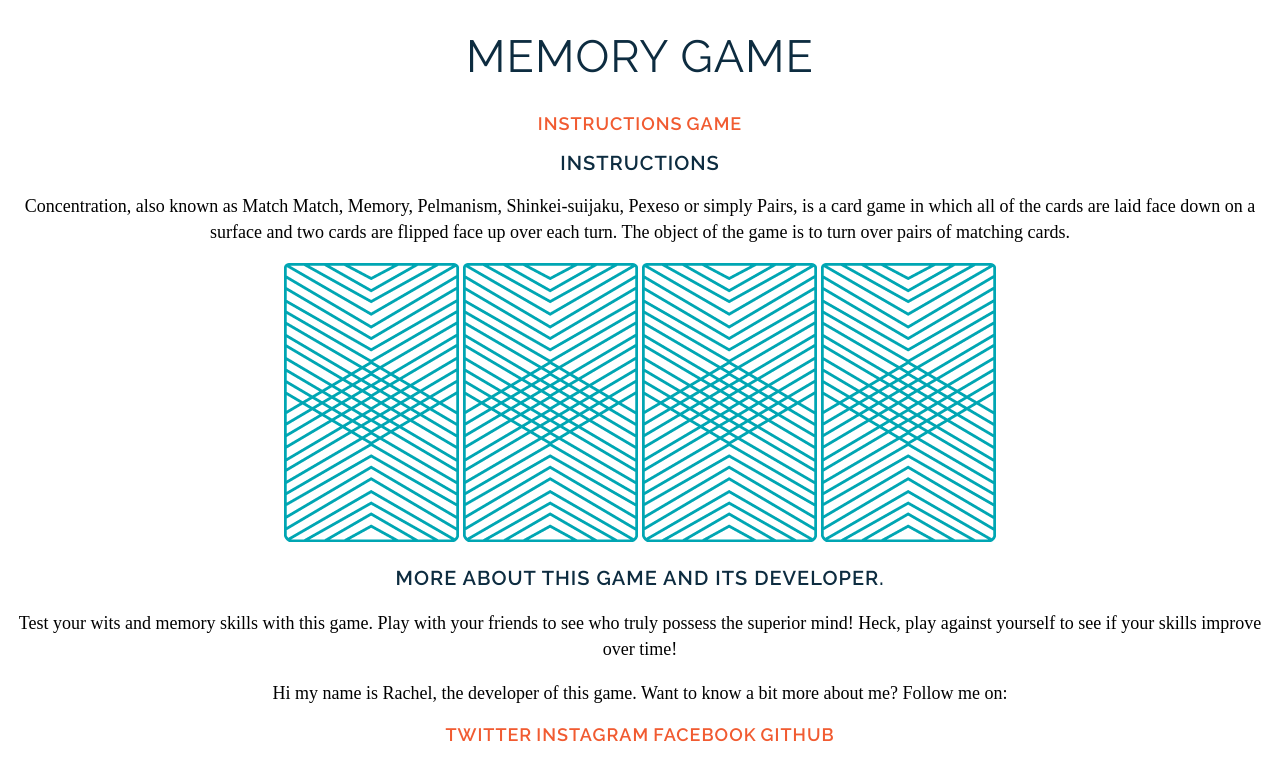
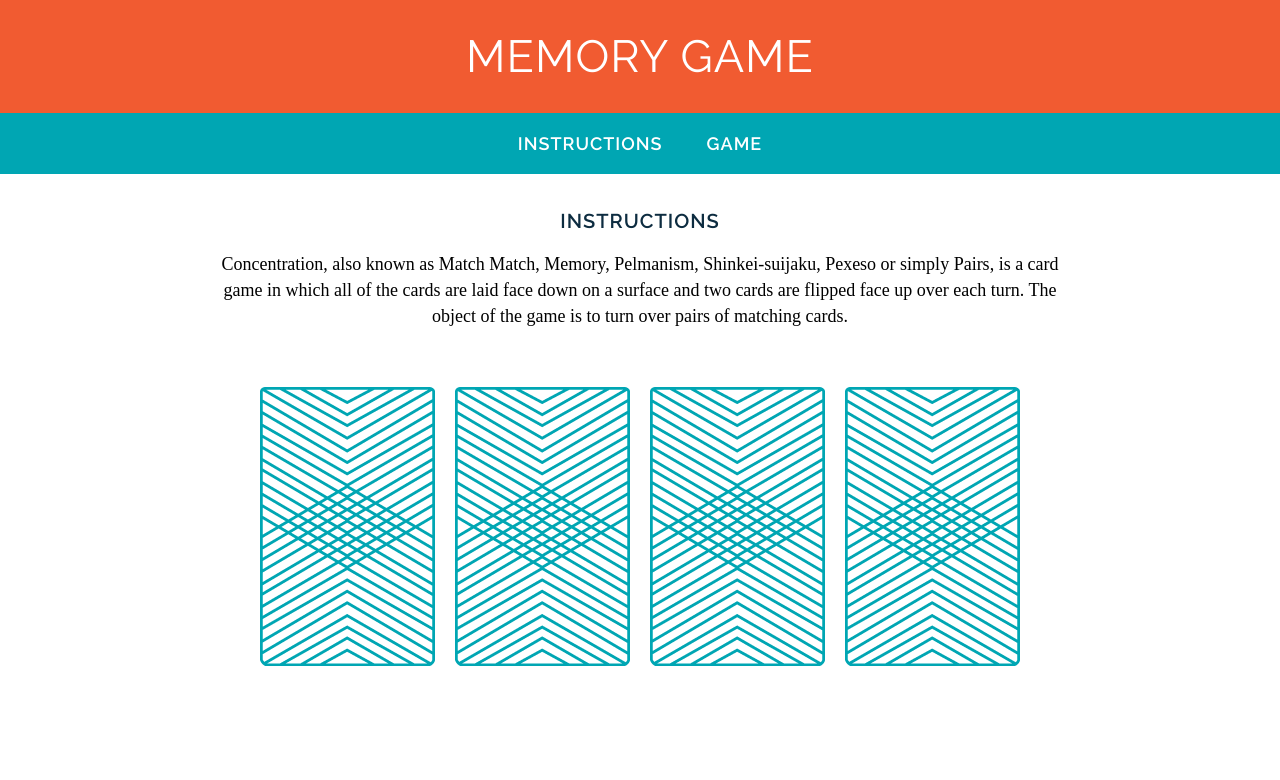
Before and after one commit to RaeBark/wdi-fundamentals-memorygame, a plain HTML site: page index.html in a window 1280 px wide. Drawn offline with Linux system fonts and the light colour scheme; a web font is replaced by a local one.

Commit message:
deleted developer info and added styling to header and nav

```diff
--- a/css/style.css
+++ b/css/style.css
@@ -1,14 +1,21 @@
 body {
 	text-align: center;
+	margin: 0;
+}
+
+header {
+	background-color: #F15B31;
+	color: #FFFFFF;
+	padding: 30px 20px;
 }
 
 a {
 	text-decoration: none;
 	font-family: Raleway;
-	color: #F15B31;
 	letter-spacing: 1px;
 	font-weight: 600;
 	font-size: 18px;
+	margin: 0 20px;
 }
 
 h1, h2, h3, a {
@@ -17,10 +24,10 @@ h1, h2, h3, a {
 
 h1 {
 	font-family: Raleway;
-	color: #0D2C40;
 	font-weight: 400;
 	letter-spacing: 1px;
 	font-size: 45px;
+	margin: 0;
 }
 
 h2, h3 {
@@ -36,3 +43,21 @@ p {
 	line-height: 26px;
 	font-size: 18px;
 }
+
+nav {
+	background-color: #00A6B3;
+	padding: 20px 0;
+}
+
+nav a {
+	color: #FFFFFF;
+}
+
+main {
+	width: 850px;
+	margin: 35px auto;
+}
+
+img {
+	margin: 40px 8px;
+}
--- a/index.html
+++ b/index.html
@@ -6,9 +6,14 @@
 	<link href="css/style.css" rel="stylesheet" type="text/css">
 </head>
 <body>
+	<header>
 		<h1>Memory Game</h1>
+	</header>
+	<nav>
 		<a href="#">Instructions</a>
 		<a href="#">Game</a>
+	</nav>
+	<main>
 		<h2>Instructions</h2>
 			<p>Concentration, also known as Match Match, Memory, Pelmanism, Shinkei-suijaku, Pexeso or simply Pairs, is a card game in which all of the cards are laid face down on a surface and two cards are flipped face up over each turn. The object of the game is to turn over pairs of matching cards.</p>
 		<div>
@@ -17,12 +22,6 @@
 			<img src="images/back.png" alt="King of Diamonds">
 			<img src="images/back.png" alt="King of Hearts">
 		</div>
-	<h3>More about this game and its developer.</h3>
-		<p>Test your wits and memory skills with this game. Play with your friends to see who truly possess the superior mind! Heck, play against yourself to see if your skills improve over time!</p>
-		<P>Hi my name is Rachel, the developer of this game. Want to know a bit more about me? Follow me on:</P>
-		<a href="https://twitter.com/rae_bark">Twitter</a>
-		<a href="https://www.instagram.com/raerae_greens/">Instagram</a>
-		<a href="https://www.facebook.com/rachel.barker.3344">Facebook</a>
-		<a href="https://github.com/RaeBark">GitHub</a>
+	</main>
 </body>
 </html>
```
Lines whose indentation alone changed are shown as unchanged.
